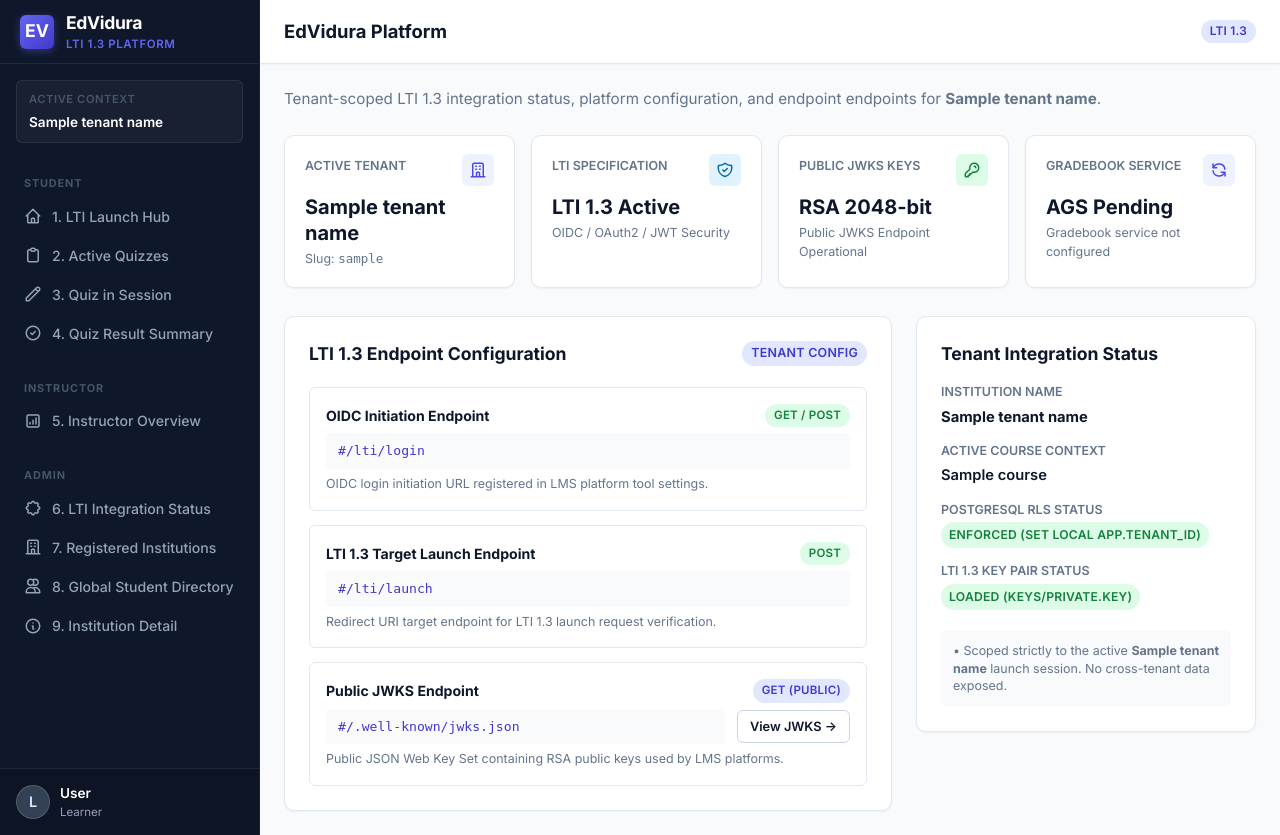
After one commit to meghanachinucom/edvidura-lti-hello, a FastAPI app: template templates/lti_integration.html in a window 1280 px wide. The commit adds this page. Run offline with FastAPI, Linux system fonts and the light colour scheme; the template is opened without the code that fills it: most values are stand-ins (such as "Sample title", 1, 10 or a date in 2020).

```diff
--- a/templates/base_shell.html
+++ b/templates/base_shell.html
@@ -95,11 +95,11 @@
         <div class="ev-nav-section-title">Admin</div>
         <ul class="ev-nav-list">
           <li class="ev-nav-item">
-            <a href="#" class="ev-nav-link {{ 'active' if active_page == 'system_control' else '' }}">
+            <a href="/lti-integration?token={{ quiz_token }}" class="ev-nav-link {{ 'active' if active_page == 'system_control' else '' }}">
               <svg class="ev-nav-icon" fill="none" viewBox="0 0 24 24" stroke="currentColor">
                 <path stroke-linecap="round" stroke-linejoin="round" d="M10.325 4.317c.426-1.756 2.924-1.756 3.35 0a1.724 1.724 0 002.573 1.066c1.543-.94 3.31.826 2.37 2.37a1.724 1.724 0 001.065 2.572c1.756.426 1.756 2.924 0 3.35a1.724 1.724 0 00-1.066 2.573c.94 1.543-.826 3.31-2.37 2.37a1.724 1.724 0 00-2.572 1.065c-.426 1.756-2.924 1.756-3.35 0a1.724 1.724 0 00-2.573-1.066c-1.543.94-3.31-.826-2.37-2.37a1.724 1.724 0 00-1.065-2.572c-1.756-.426-1.756-2.924 0-3.35a1.724 1.724 0 001.066-2.573c-.94-1.543.826-3.31 2.37-2.37.996.608 2.296.07 2.572-1.065z"/>
               </svg>
-              <span>6. Global LTI System Control</span>
+              <span>6. LTI Integration Status</span>
             </a>
           </li>
           <li class="ev-nav-item">
--- /dev/null
+++ b/templates/lti_integration.html
@@ -0,0 +1,206 @@
+{% extends "base_shell.html" %}
+
+{% block content %}
+<!-- Subtitle -->
+<div style="margin-bottom: 24px;">
+  <p style="margin: 0; font-size: 0.95rem; color: var(--text-muted);">
+    Tenant-scoped LTI 1.3 integration status, platform configuration, and endpoint endpoints for <strong>{{ tenant_name }}</strong>.
+  </p>
+</div>
+
+<!-- 4 Top Status Cards (Grid Layout matching Stitch structure) -->
+<div class="metric-grid" style="margin-bottom: 28px;">
+
+  <!-- Card 1: Active Tenant -->
+  <div class="metric-card">
+    <div style="display: flex; align-items: center; justify-content: space-between; margin-bottom: 8px;">
+      <span class="metric-label">ACTIVE TENANT</span>
+      <div style="width: 32px; height: 32px; border-radius: var(--radius-sm); background-color: var(--primary-50); color: var(--primary-600); display: flex; align-items: center; justify-content: center;">
+        <svg style="width: 18px; height: 18px;" fill="none" viewBox="0 0 24 24" stroke="currentColor" stroke-width="2">
+          <path stroke-linecap="round" stroke-linejoin="round" d="M19 21V5a2 2 0 00-2-2H7a2 2 0 00-2 2v16m14 0h2m-2 0h-5m-9 0H3m2 0h5M9 7h1m-1 4h1m4-4h1m-1 4h1m-5 10v-5a1 1 0 011-1h2a1 1 0 011 1v5m-4 0h4"/>
+        </svg>
+      </div>
+    </div>
+    <div style="font-size: 1.25rem; font-weight: 700; color: var(--text-main); line-height: 1.3;">
+      {{ tenant_name }}
+    </div>
+    <div style="font-size: 0.78rem; color: var(--text-muted); margin-top: 4px;">
+      Slug: <code>{{ tenant_slug }}</code>
+    </div>
+  </div>
+
+  <!-- Card 2: LTI Specification -->
+  <div class="metric-card">
+    <div style="display: flex; align-items: center; justify-content: space-between; margin-bottom: 8px;">
+      <span class="metric-label">LTI SPECIFICATION</span>
+      <div style="width: 32px; height: 32px; border-radius: var(--radius-sm); background-color: var(--info-bg); color: var(--info-text); display: flex; align-items: center; justify-content: center;">
+        <svg style="width: 18px; height: 18px;" fill="none" viewBox="0 0 24 24" stroke="currentColor" stroke-width="2">
+          <path stroke-linecap="round" stroke-linejoin="round" d="M9 12l2 2 4-4m5.618-4.016A11.955 11.955 0 0112 2.944a11.955 11.955 0 01-8.618 3.04A12.02 12.02 0 003 9c0 5.591 3.824 10.29 9 11.622 5.176-1.332 9-6.03 9-11.622 0-1.042-.133-2.052-.382-3.016z"/>
+        </svg>
+      </div>
+    </div>
+    <div style="font-size: 1.25rem; font-weight: 700; color: var(--text-main); line-height: 1.3;">
+      LTI 1.3 Active
+    </div>
+    <div style="font-size: 0.78rem; color: var(--text-muted); margin-top: 4px;">
+      OIDC / OAuth2 / JWT Security
+    </div>
+  </div>
+
+  <!-- Card 3: Public JWKS Keys -->
+  <div class="metric-card">
+    <div style="display: flex; align-items: center; justify-content: space-between; margin-bottom: 8px;">
+      <span class="metric-label">PUBLIC JWKS KEYS</span>
+      <div style="width: 32px; height: 32px; border-radius: var(--radius-sm); background-color: var(--success-bg); color: var(--success-text); display: flex; align-items: center; justify-content: center;">
+        <svg style="width: 18px; height: 18px;" fill="none" viewBox="0 0 24 24" stroke="currentColor" stroke-width="2">
+          <path stroke-linecap="round" stroke-linejoin="round" d="M15 7a2 2 0 012 2m4 0a6 6 0 01-7.743 5.743L11 17H9v2H7v2H4a1 1 0 01-1-1v-2.586a1 1 0 01.293-.707l5.964-5.964A6 6 0 1121 9z"/>
+        </svg>
+      </div>
+    </div>
+    <div style="font-size: 1.25rem; font-weight: 700; color: var(--text-main); line-height: 1.3;">
+      RSA 2048-bit
+    </div>
+    <div style="font-size: 0.78rem; color: var(--text-muted); margin-top: 4px;">
+      Public JWKS Endpoint Operational
+    </div>
+  </div>
+
+  <!-- Card 4: Gradebook Service -->
+  <div class="metric-card">
+    <div style="display: flex; align-items: center; justify-content: space-between; margin-bottom: 8px;">
+      <span class="metric-label">GRADEBOOK SERVICE</span>
+      <div style="width: 32px; height: 32px; border-radius: var(--radius-sm); background-color: var(--primary-50); color: var(--primary-600); display: flex; align-items: center; justify-content: center;">
+        <svg style="width: 18px; height: 18px;" fill="none" viewBox="0 0 24 24" stroke="currentColor" stroke-width="2">
+          <path stroke-linecap="round" stroke-linejoin="round" d="M4 4v5h.582m15.356 2A8.001 8.001 0 004.582 9m0 0H9m11 11v-5h-.581m0 0a8.003 8.003 0 01-15.357-2m15.357 2H15"/>
+        </svg>
+      </div>
+    </div>
+    <div style="font-size: 1.25rem; font-weight: 700; color: var(--text-main); line-height: 1.3;">
+      {% if ags_available %}AGS Enabled{% else %}AGS Pending{% endif %}
+    </div>
+    <div style="font-size: 0.78rem; color: var(--text-muted); margin-top: 4px;">
+      {% if ags_available %}Assignment Grade Service Active{% else %}Gradebook service not configured{% endif %}
+    </div>
+  </div>
+
+</div>
+
+<!-- 2-Column Section Layout -->
+<div style="display: grid; grid-template-columns: minmax(0, 1fr) 340px; gap: 24px; align-items: start;">
+
+  <!-- Left Main Column: LTI 1.3 Endpoints Configuration Card -->
+  <div class="card" style="padding: 24px; margin-bottom: 0;">
+    <div style="display: flex; align-items: center; justify-content: space-between; margin-bottom: 20px;">
+      <h3 style="font-size: 1.1rem; font-weight: 700; color: var(--text-main); margin: 0;">
+        LTI 1.3 Endpoint Configuration
+      </h3>
+      <span class="badge badge-purple" style="font-size: 0.78rem;">
+        Tenant Config
+      </span>
+    </div>
+
+    <!-- Endpoint Item 1: OIDC Login -->
+    <div style="padding: 16px; border: 1px solid var(--border-color); border-radius: var(--radius-sm); margin-bottom: 14px; background-color: var(--bg-card);">
+      <div style="display: flex; align-items: center; justify-content: space-between; margin-bottom: 6px;">
+        <span style="font-size: 0.88rem; font-weight: 700; color: var(--text-main);">
+          OIDC Initiation Endpoint
+        </span>
+        <span class="badge badge-success" style="font-size: 0.72rem;">GET / POST</span>
+      </div>
+      <code style="display: block; padding: 8px 12px; background-color: var(--bg-main); border-radius: 4px; font-size: 0.82rem; color: var(--primary-700); word-break: break-all;">
+        {{ base_url }}/lti/login
+      </code>
+      <p style="margin: 6px 0 0; font-size: 0.78rem; color: var(--text-muted);">
+        OIDC login initiation URL registered in LMS platform tool settings.
+      </p>
+    </div>
+
+    <!-- Endpoint Item 2: LTI Launch -->
+    <div style="padding: 16px; border: 1px solid var(--border-color); border-radius: var(--radius-sm); margin-bottom: 14px; background-color: var(--bg-card);">
+      <div style="display: flex; align-items: center; justify-content: space-between; margin-bottom: 6px;">
+        <span style="font-size: 0.88rem; font-weight: 700; color: var(--text-main);">
+          LTI 1.3 Target Launch Endpoint
+        </span>
+        <span class="badge badge-success" style="font-size: 0.72rem;">POST</span>
+      </div>
+      <code style="display: block; padding: 8px 12px; background-color: var(--bg-main); border-radius: 4px; font-size: 0.82rem; color: var(--primary-700); word-break: break-all;">
+        {{ base_url }}/lti/launch
+      </code>
+      <p style="margin: 6px 0 0; font-size: 0.78rem; color: var(--text-muted);">
+        Redirect URI target endpoint for LTI 1.3 launch request verification.
+      </p>
+    </div>
+
+    <!-- Endpoint Item 3: Public JWKS -->
+    <div style="padding: 16px; border: 1px solid var(--border-color); border-radius: var(--radius-sm); margin-bottom: 0; background-color: var(--bg-card);">
+      <div style="display: flex; align-items: center; justify-content: space-between; margin-bottom: 6px;">
+        <span style="font-size: 0.88rem; font-weight: 700; color: var(--text-main);">
+          Public JWKS Endpoint
+        </span>
+        <span class="badge badge-purple" style="font-size: 0.72rem;">GET (Public)</span>
+      </div>
+      <div style="display: flex; align-items: center; justify-content: space-between; gap: 12px; flex-wrap: wrap;">
+        <code style="flex: 1; padding: 8px 12px; background-color: var(--bg-main); border-radius: 4px; font-size: 0.82rem; color: var(--primary-700); word-break: break-all;">
+          {{ base_url }}/.well-known/jwks.json
+        </code>
+        <a href="/.well-known/jwks.json" target="_blank" class="btn btn-secondary" style="padding: 6px 12px; font-size: 0.8rem;">
+          View JWKS &rarr;
+        </a>
+      </div>
+      <p style="margin: 6px 0 0; font-size: 0.78rem; color: var(--text-muted);">
+        Public JSON Web Key Set containing RSA public keys used by LMS platforms.
+      </p>
+    </div>
+  </div>
+
+  <!-- Right Sidebar Column: LTI Security & Context Card -->
+  <div class="card" style="padding: 24px; margin-bottom: 0;">
+    <h3 style="font-size: 1.1rem; font-weight: 700; color: var(--text-main); margin: 0 0 16px;">
+      Tenant Integration Status
+    </h3>
+
+    <div style="display: flex; flex-direction: column; gap: 14px; margin-bottom: 20px;">
+      <div>
+        <span style="font-size: 0.78rem; text-transform: uppercase; font-weight: 600; color: var(--text-muted); display: block; margin-bottom: 2px;">
+          Institution Name
+        </span>
+        <span style="font-size: 0.92rem; font-weight: 700; color: var(--text-main);">
+          {{ tenant_name }}
+        </span>
+      </div>
+
+      <div>
+        <span style="font-size: 0.78rem; text-transform: uppercase; font-weight: 600; color: var(--text-muted); display: block; margin-bottom: 2px;">
+          Active Course Context
+        </span>
+        <span style="font-size: 0.92rem; font-weight: 600; color: var(--text-main);">
+          {{ course }}
+        </span>
+      </div>
+
+      <div>
+        <span style="font-size: 0.78rem; text-transform: uppercase; font-weight: 600; color: var(--text-muted); display: block; margin-bottom: 2px;">
+          PostgreSQL RLS Status
+        </span>
+        <span class="badge badge-success" style="font-size: 0.76rem; padding: 4px 8px;">
+          Enforced (SET LOCAL app.tenant_id)
+        </span>
+      </div>
+
+      <div>
+        <span style="font-size: 0.78rem; text-transform: uppercase; font-weight: 600; color: var(--text-muted); display: block; margin-bottom: 2px;">
+          LTI 1.3 Key Pair Status
+        </span>
+        <span class="badge badge-success" style="font-size: 0.76rem; padding: 4px 8px;">
+          Loaded (keys/private.key)
+        </span>
+      </div>
+    </div>
+
+    <div style="padding: 12px; background-color: var(--bg-main); border-radius: var(--radius-sm); font-size: 0.78rem; color: var(--text-muted); line-height: 1.4;">
+      &bull; Scoped strictly to the active <strong>{{ tenant_name }}</strong> launch session. No cross-tenant data exposed.
+    </div>
+  </div>
+
+</div>
+{% endblock %}
```
Also changed, not shown: app/quiz_routes.py (+33 -0 lines), tests/test_authorization.py (+30 -0 lines).
